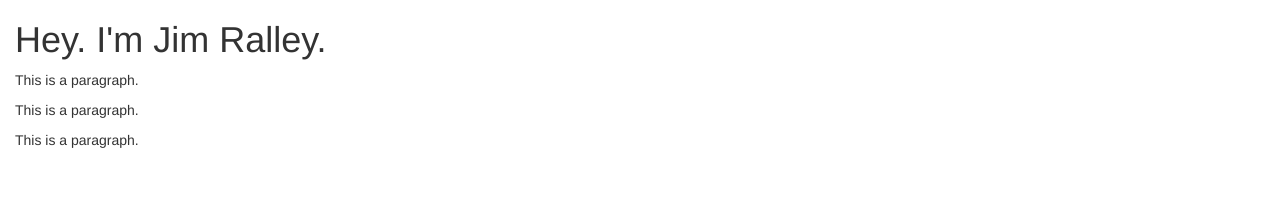
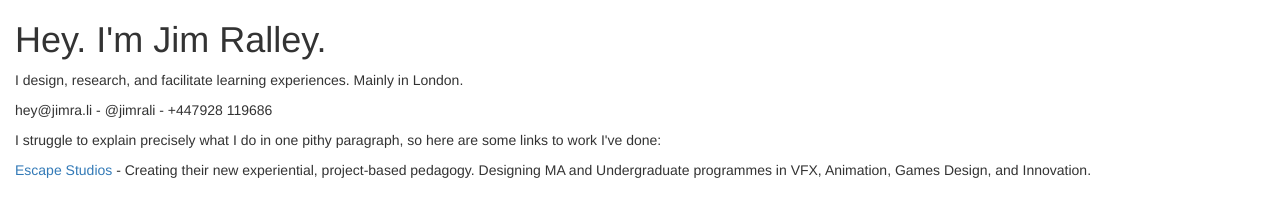
Before and after one commit to jimrali/jimrali-basic, a plain HTML site: page index.html in a window 1280 px wide. Drawn offline with nearby package versions, Linux system fonts and the light colour scheme.

Commit message:
Update index.html

```diff
--- a/index.html
+++ b/index.html
@@ -10,9 +10,10 @@
   <body>
     <div class="container-fluid">
       <h1>Hey. I'm Jim Ralley.</h1>
-      <p>This is a paragraph.</p>
-      <p>This is a paragraph.</p>
-      <p>This is a paragraph.</p>
+      <p>I design, research, and facilitate learning experiences. Mainly in London.</p>
+      <p>hey@jimra.li - @jimrali - +447928 119686</p>
+      <p>I struggle to explain precisely what I do in one pithy paragraph, so here are some links to work I've done:</p>
+      <p><a href="http://www.escapestudios.com/">Escape Studios</a> - Creating their new experiential, project-based pedagogy. Designing MA and Undergraduate programmes in VFX, Animation, Games Design, and Innovation.</p>
     </div>
 
     <script src="https://ajax.googleapis.com/ajax/libs/jquery/1.11.1/jquery.min.js"></script>
```
